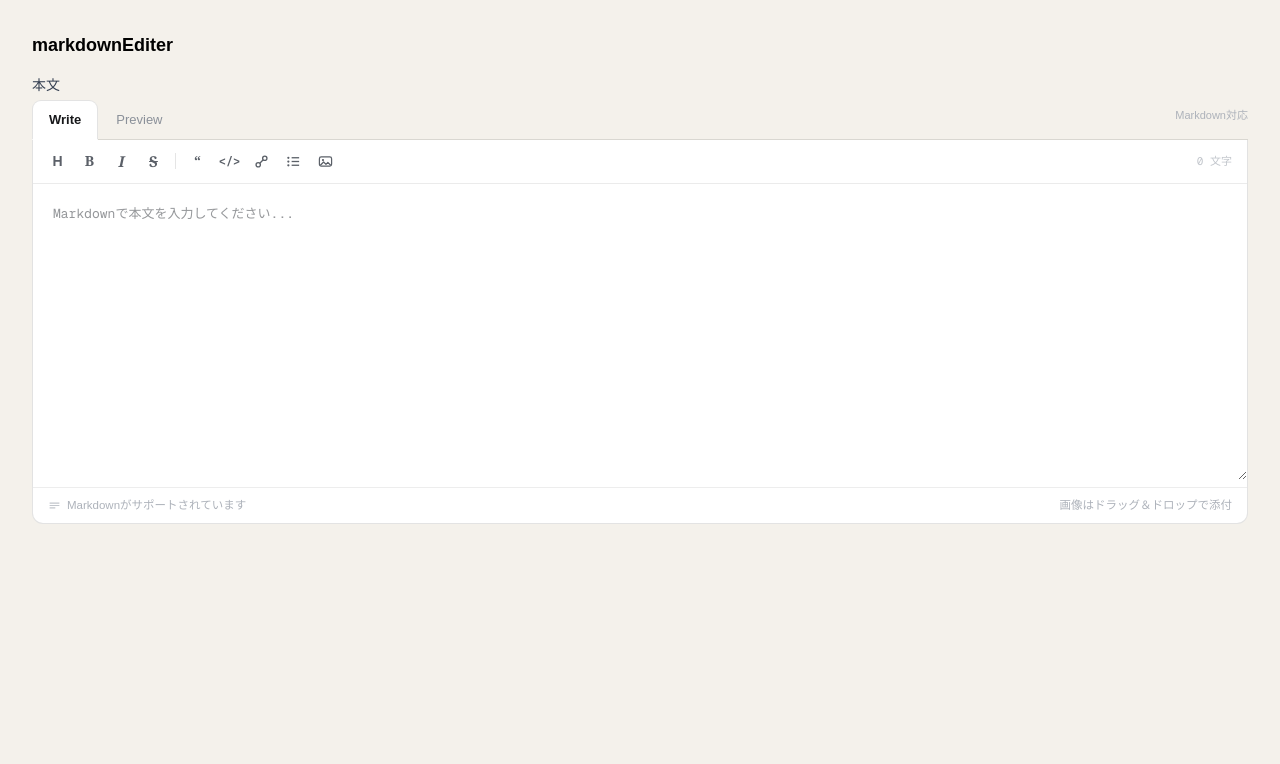
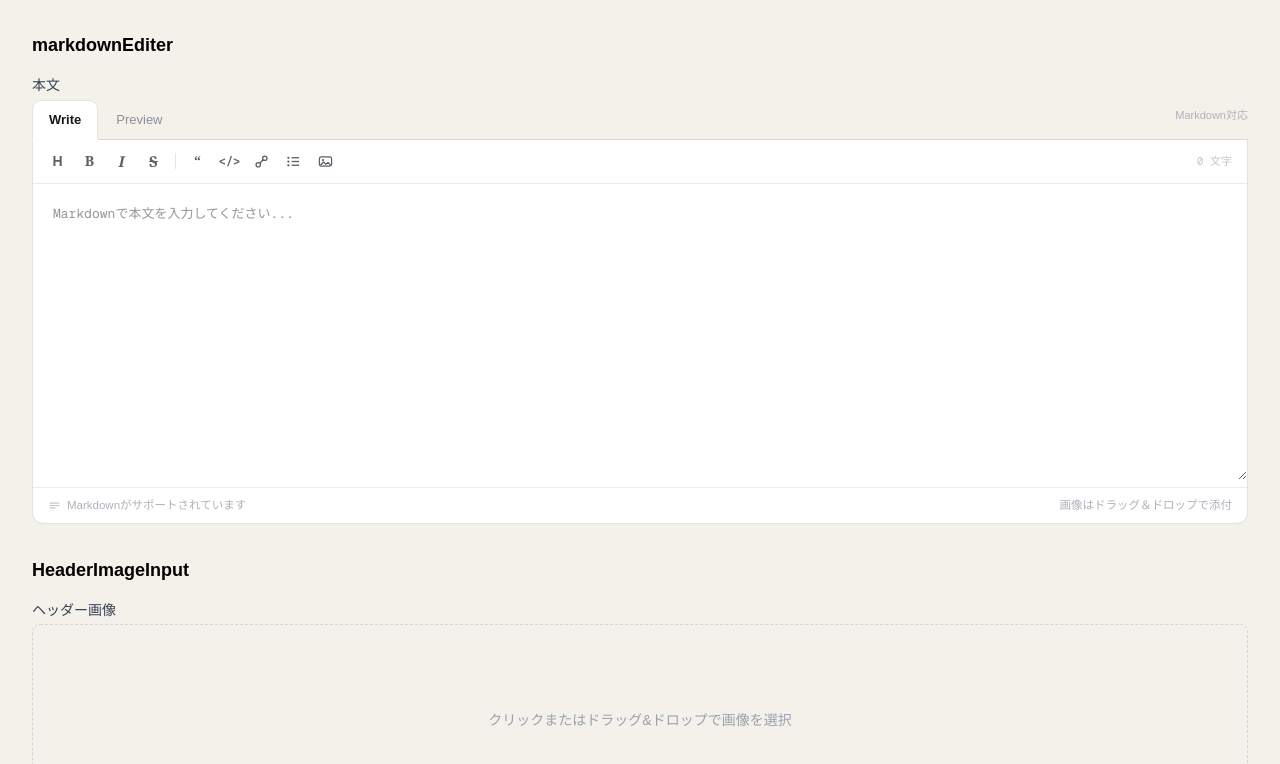
Before and after one commit to TAKUO2000/portfolio-site, a Next.js app in the folder nextjs-front/: page /dev in a window 1280 px wide. Shown: the part 1039-1803 px from the top of the page. Before the commit the page ends 1595 px from the top, so only its background shows below. Built offline with nearby package versions, Linux system fonts and the light colour scheme; no server answers.

Commit message:
ヘッダー画像挿入用コンポーネントの追加（ひな形）

```diff
--- /dev/null
+++ b/nextjs-front/app/components/article-form/HeaderImageInput.tsx
@@ -0,0 +1,155 @@
+"use client";
+
+import { useRef, useState } from "react";
+import type { ChangeEvent, DragEvent } from "react";
+import {
+  API_BASE_URL,
+  getApiErrorMessage,
+  getCsrfToken,
+} from "@/app/auth/authClient";
+import type { PendingImage } from "@/app/types/models";
+
+interface HeaderImageInputProps {
+  pendingHeader: PendingImage | null;
+  setPendingHeader: (image: PendingImage | null) => void;
+}
+
+export default function HeaderImageInput({
+  pendingHeader,
+  setPendingHeader,
+}: HeaderImageInputProps) {
+  const fileInputRef = useRef<HTMLInputElement>(null);
+  const [isDragging, setIsDragging] = useState(false);
+  const [isUploading, setIsUploading] = useState(false);
+  const [errorMessage, setErrorMessage] = useState("");
+
+  // 選択されたファイルをS3の署名付きURL発行APIに渡し、blobプレビューとして一旦キャッシュする
+  // 実際のS3への PUT は送信ボタン押下時（page.tsx側）で行う想定
+  async function cacheHeaderImage(file: File) {
+    if (!file.type.startsWith("image/")) {
+      setErrorMessage("画像ファイルを選択してください。");
+      return;
+    }
+
+    if (pendingHeader) URL.revokeObjectURL(pendingHeader.blobUrl);
+
+    const blobUrl = URL.createObjectURL(file);
+    setIsUploading(true);
+    setErrorMessage("");
+
+    try {
+      const xsrfToken = await getCsrfToken();
+      const response = await fetch(`${API_BASE_URL}/api/images/upload-url`, {
+        method: "POST",
+        credentials: "include",
+        headers: {
+          Accept: "application/json",
+          "Content-Type": "application/json",
+          "X-Requested-With": "XMLHttpRequest",
+          "X-XSRF-TOKEN": xsrfToken,
+        },
+        body: JSON.stringify({ file_name: file.name, media_type: file.type }),
+      });
+
+      const data = await response.json().catch(() => null);
+
+      if (!response.ok) {
+        setErrorMessage(
+          getApiErrorMessage(
+            response.status,
+            data,
+            "アップロードURLの取得に失敗しました。",
+          ),
+        );
+        URL.revokeObjectURL(blobUrl);
+        return;
+      }
+
+      setPendingHeader({
+        blobUrl,
+        file,
+        uploadUrl: data.upload_url,
+        imageUrl: data.image_url,
+      });
+    } catch (error) {
+      setErrorMessage(
+        error instanceof Error
+          ? error.message
+          : "アップロード準備中にエラーが発生しました。",
+      );
+      URL.revokeObjectURL(blobUrl);
+    } finally {
+      setIsUploading(false);
+    }
+  }
+
+  function handleFileInputChange(e: ChangeEvent<HTMLInputElement>) {
+    const file = e.target.files?.[0];
+    if (file) cacheHeaderImage(file);
+  }
+
+  function handleDrop(e: DragEvent<HTMLDivElement>) {
+    e.preventDefault();
+    setIsDragging(false);
+    const file = e.dataTransfer.files[0];
+    if (file) cacheHeaderImage(file);
+  }
+
+  function removeHeaderImage() {
+    if (pendingHeader) URL.revokeObjectURL(pendingHeader.blobUrl);
+    setPendingHeader(null);
+  }
+
+  return (
+    <div className="flex flex-col gap-1">
+      <p className="text-sm font-medium text-gray-700">ヘッダー画像</p>
+
+      <input
+        ref={fileInputRef}
+        type="file"
+        accept="image/jpeg,image/png,image/webp,image/gif"
+        className="hidden"
+        onChange={handleFileInputChange}
+      />
+
+      {pendingHeader ? (
+        <div className="relative overflow-hidden rounded-lg border border-gray-300">
+          {/* eslint-disable-next-line @next/next/no-img-element */}
+          <img
+            src={pendingHeader.blobUrl}
+            alt="ヘッダー画像プレビュー"
+            className="h-48 w-full object-cover"
+          />
+          <button
+            type="button"
+            onClick={removeHeaderImage}
+            className="absolute top-2 right-2 cursor-pointer rounded-full bg-black/60 px-2 py-1 text-xs text-white hover:bg-black/80"
+          >
+            削除
+          </button>
+        </div>
+      ) : (
+        <div
+          onClick={() => fileInputRef.current?.click()}
+          onDragOver={(e) => {
+            e.preventDefault();
+            setIsDragging(true);
+          }}
+          onDragLeave={() => setIsDragging(false)}
+          onDrop={handleDrop}
+          className={`flex h-48 cursor-pointer items-center justify-center rounded-lg border border-dashed text-sm text-gray-400 transition-colors ${
+            isDragging
+              ? "border-blue-400 bg-blue-50"
+              : "border-gray-300 hover:bg-gray-50"
+          }`}
+        >
+          {isUploading
+            ? "アップロード準備中..."
+            : "クリックまたはドラッグ&ドロップで画像を選択"}
+        </div>
+      )}
+
+      {errorMessage && <p className="text-xs text-red-600">{errorMessage}</p>}
+    </div>
+  );
+}
--- a/nextjs-front/app/dev/page.tsx
+++ b/nextjs-front/app/dev/page.tsx
@@ -4,12 +4,13 @@ import { useEffect, useState } from "react";
 import CategoryBox from "@/app/components/ui/CategoryBox";
 import TagBox from "@/app/components/ui/TagBox";
 import TagSelect from "@/app/components/article-form/TagSelect";
-import type { Category, Tag } from "@/app/types/models";
+import type { Category, PendingImage, Tag } from "@/app/types/models";
 import CategorySelect from "../components/article-form/CategorySelect";
 import MarkdownEditor from "../components/article-form/MarkdownEditor";
 import NormalButton from "../components/ui/NormalButton";
 import TitleInput from "../components/article-form/TitleInput";
 import SummaryInput from "../components/article-form/SummaryInput";
+import HeaderImageInput from "../components/article-form/HeaderImageInput";
 
 const API_BASE_URL = process.env.NEXT_PUBLIC_API_BASE_URL;
 
@@ -27,6 +28,8 @@ export default function DevPage() {
   const [summary, setSummary] = useState<string>("");
 
   const [body, setBody] = useState(""); // MarkdownEditorの本文管理用
+
+  const [pendingHeader, setPendingHeader] = useState<PendingImage | null>();
 
   useEffect(() => {
     // 並列にカテゴリとタグを取得＆格納
@@ -134,6 +137,14 @@ export default function DevPage() {
             <h2 className="text-lg font-bold mb-4">markdownEditer</h2>
             <MarkdownEditor body={body} setBody={setBody} />
           </section>
+
+          <section>
+            <h2 className="text-lg font-bold mb-4">HeaderImageInput</h2>
+            <HeaderImageInput
+              pendingHeader={pendingHeader}
+              setPendingHeader={setPendingHeader}
+            />
+          </section>
         </div>
       </section>
     </div>
```
Also changed, not shown: nextjs-front/app/types/models.ts (+7 -0 lines).
